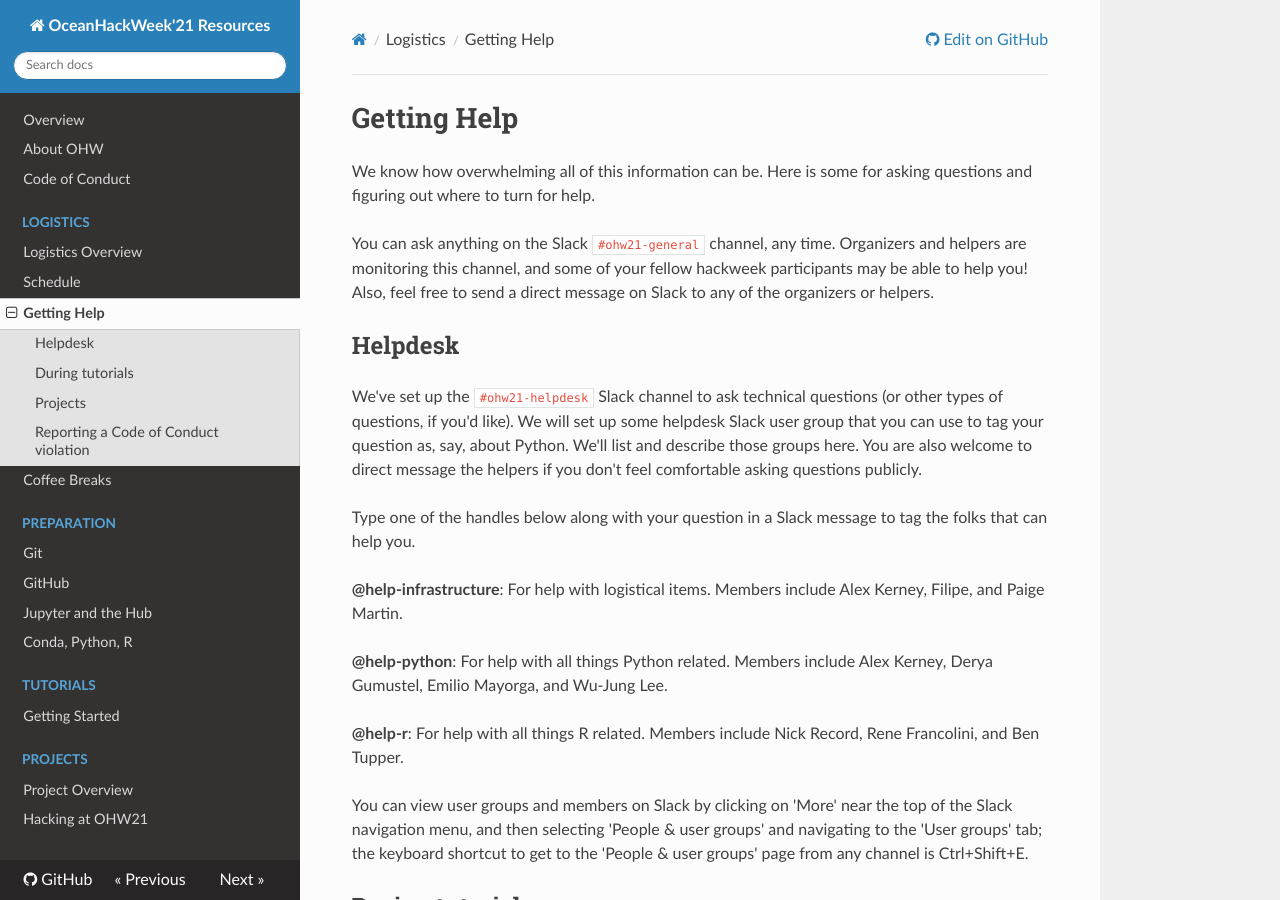
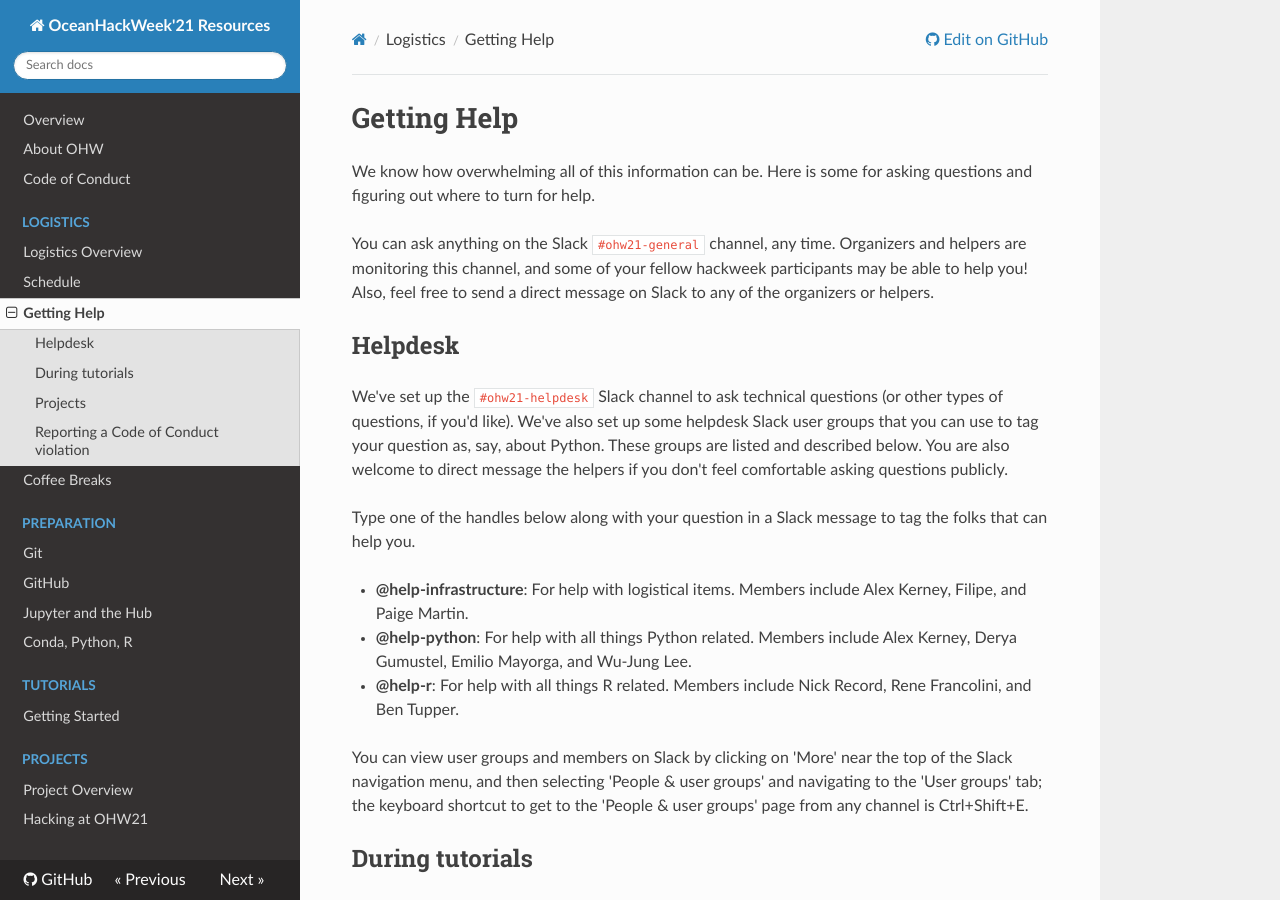
Before and after one commit to oceanhackweek/ohw-resources, an MkDocs documentation site: the page built from docs/logistics/getting_help.md, in a window 1280 px wide and 900 px high. Built offline with MkDocs 1.6.1, drawn with Linux system fonts in a browser that asks for light colours; nearby versions of some CDN libraries.

Commit message:
made suggested edits

```diff
--- a/docs/logistics/getting_help.md
+++ b/docs/logistics/getting_help.md
@@ -6,16 +6,13 @@ You can ask anything on the Slack `#ohw21-general` channel, any time. Organizers
 
 ## Helpdesk
 
-We've set up the `#ohw21-helpdesk` Slack channel to ask technical questions (or other types of questions, if you'd like). We will set up some helpdesk Slack user group that you can use to tag your question as, say, about Python. We'll list and describe those groups here. You are also welcome to direct message the helpers if you don't feel comfortable asking questions publicly.
+We've set up the `#ohw21-helpdesk` Slack channel to ask technical questions (or other types of questions, if you'd like). We've also set up some helpdesk Slack user groups that you can use to tag your question as, say, about Python. These groups are listed and described below. You are also welcome to direct message the helpers if you don't feel comfortable asking questions publicly.
 
 Type one of the handles below along with your question in a Slack message to tag the folks that can help you.
 
-**@help-infrastructure**: For help with logistical items. Members include Alex Kerney, Filipe, and Paige Martin.
-
-**@help-python**: For help with all things Python related. Members include Alex Kerney, Derya Gumustel, Emilio Mayorga, and Wu-Jung Lee.
-
-**@help-r**: For help with all things R related. Members include Nick Record, Rene Francolini, and Ben Tupper.
-
+- **@help-infrastructure**: For help with logistical items. Members include Alex Kerney, Filipe, and Paige Martin.
+- **@help-python**: For help with all things Python related. Members include Alex Kerney, Derya Gumustel, Emilio Mayorga, and Wu-Jung Lee.
+- **@help-r**: For help with all things R related. Members include Nick Record, Rene Francolini, and Ben Tupper.
 
 You can view user groups and members on Slack by clicking on 'More' near the top of the Slack navigation menu, and then selecting 'People & user groups' and navigating to the 'User groups' tab; the keyboard shortcut to get to the 'People & user groups' page from any channel is Ctrl+Shift+E.
 
```
